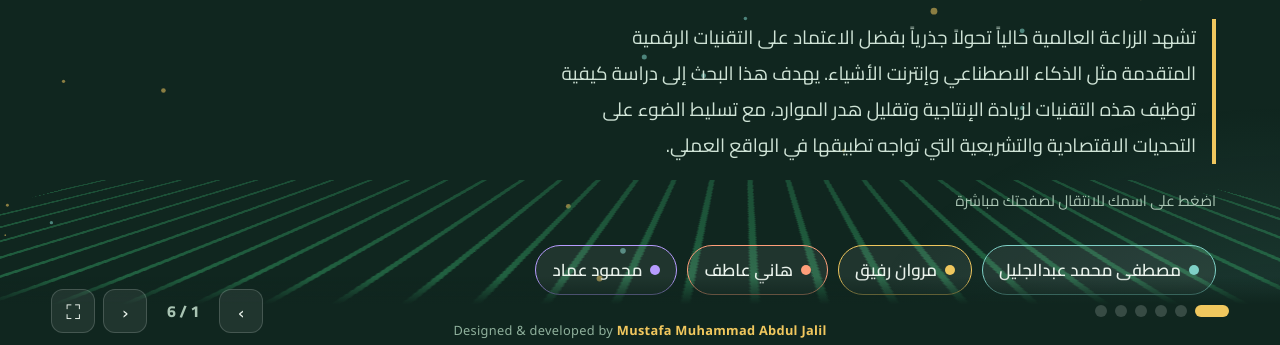
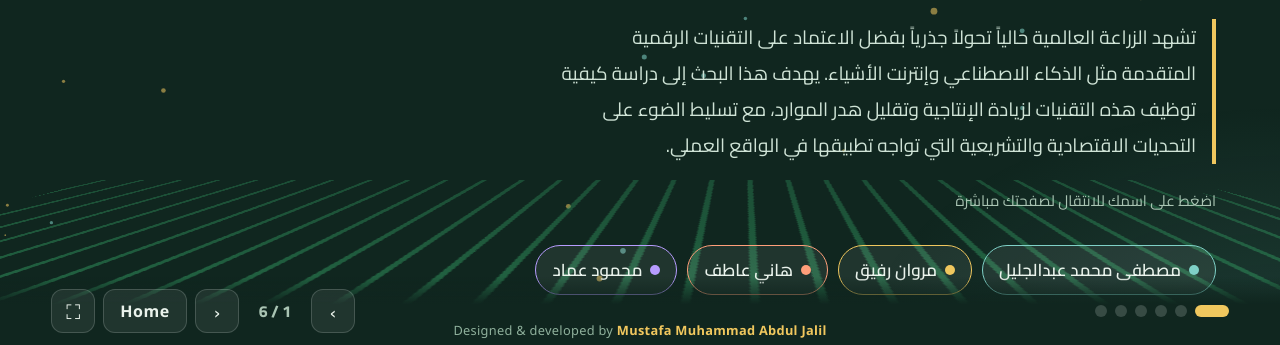
Before and after one commit to mostafamohamed232010-jpg/agricultural-technology-research-, a plain HTML site: page index.html in a window 1280 px wide. Shown: the part 455-800 px from the top of the page. Drawn offline with Linux system fonts and the light colour scheme.

Commit message:
Update index.html

```diff
--- a/index.html
+++ b/index.html
@@ -137,6 +137,7 @@ button:focus-visible{outline:3px solid var(--wheat);outline-offset:2px}
 .credit{position:absolute;left:50%;transform:translateX(-50%);bottom:6px;font-size:clamp(10px,1vw,13px);color:#8fb09c;letter-spacing:.3px;white-space:nowrap;pointer-events:none;font-family:'Segoe UI',Tahoma,sans-serif}
 .credit strong{color:var(--wheat);font-weight:700}
 @media(max-width:760px){.credit{bottom:2px}.bar{height:74px;padding-bottom:14px}}
+.nav button.txt{letter-spacing:.6px;font-family:'Segoe UI',Tahoma,sans-serif;width:auto;padding:0 16px;font-size:clamp(13px,1.3vw,16px);font-weight:700;white-space:nowrap}
 </style>
 </head>
 <body>
@@ -215,6 +216,7 @@ button:focus-visible{outline:3px solid var(--wheat);outline-offset:2px}
   <div class="credit" dir="ltr">Designed &amp; developed by <strong>Mustafa Muhammad Abdul Jalil</strong></div>
   <div class="nav">
     <button id="next" aria-label="التالي">›</button><span id="count"></span><button id="prev" aria-label="السابق">‹</button>
+    <button id="home" class="txt" type="button" onclick="go(0)" dir="ltr">Home</button>
     <button id="fs" aria-label="ملء الشاشة">⛶</button>
   </div>
 </div>
```
